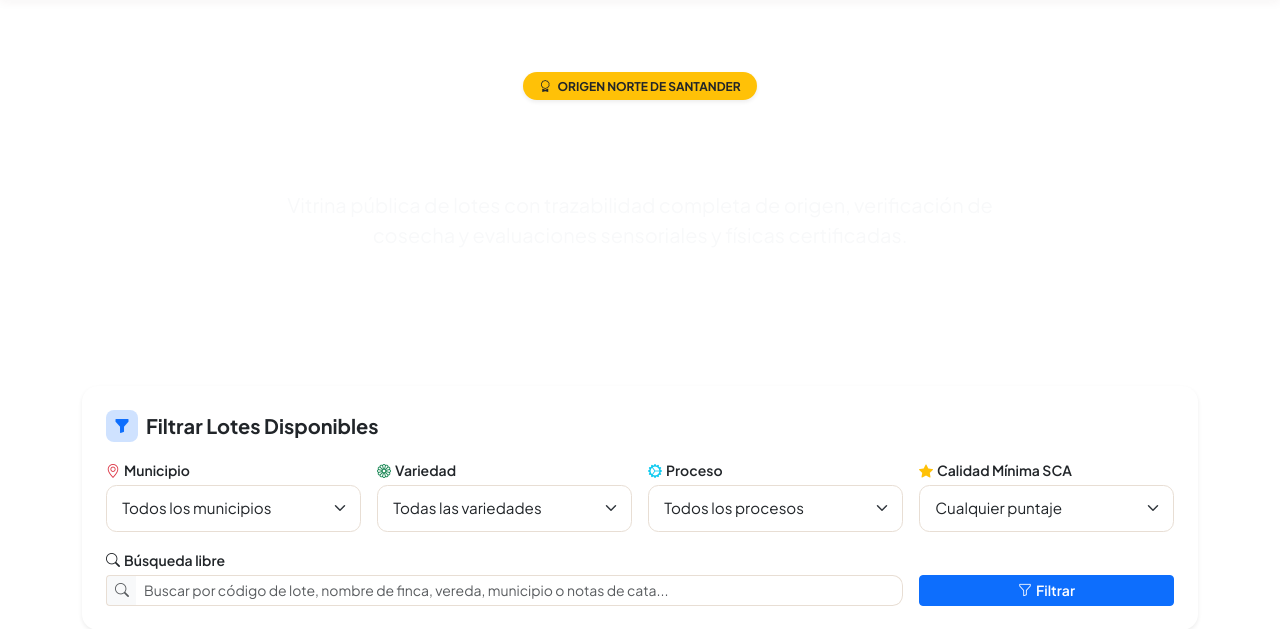
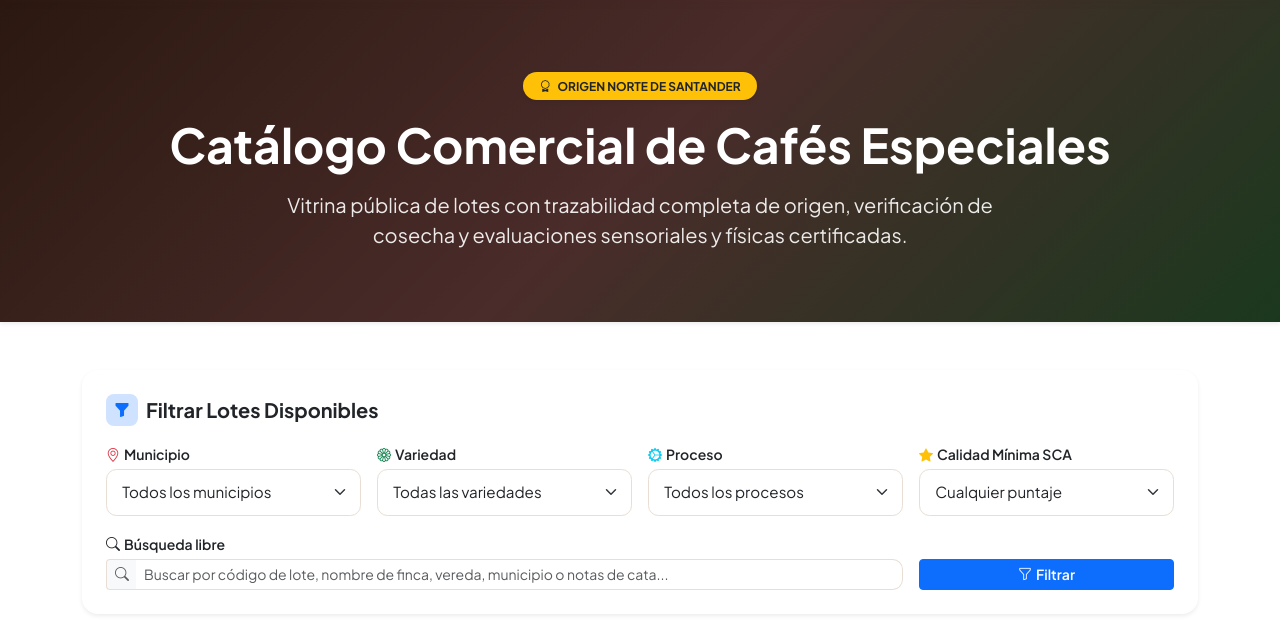
Before and after one commit to JFernandoMC-1151598/Cafe-Pergamo, a Django app: page /catalogo/ in a window 1280 px wide. Shown: the part 73-702 px from the top of the page. Run offline with Django 5.2, Linux system fonts and the light colour scheme; data comes from the database, SQL or seed files in the repository; data that the repository does not hold is empty; parts of the project's set-up code (start-up, migrations or seed data) failed here and were passed over.

Commit message:
fix(catalogo): corregir contraste y fondo del hero banner institucional

```diff
--- a/templates/usuarios/catalogo.html
+++ b/templates/usuarios/catalogo.html
@@ -5,13 +5,13 @@
 
 {% block content %}
 <!-- Hero Section -->
-<section class="py-5 bg-gradient text-white position-relative" style="background: linear-gradient(135deg, #1f2937 0%, #374151 50%, #1e1b4b 100%);">
+<section class="py-5 position-relative shadow-sm" style="background: linear-gradient(135deg, #2B1810 0%, #4A2C2A 50%, #1B381E 100%) !important; color: #ffffff !important;">
     <div class="container py-4 text-center">
         <span class="badge bg-warning text-dark px-3 py-2 rounded-pill fw-bold text-uppercase mb-3 shadow-sm">
             <i class="bi bi-award me-1"></i> Origen Norte de Santander
         </span>
-        <h1 class="display-5 fw-bold mb-3">Catálogo Comercial de Cafés Especiales</h1>
-        <p class="lead text-light opacity-90 mx-auto" style="max-width: 720px;">
+        <h1 class="display-5 fw-bold mb-3" style="color: #ffffff !important;">Catálogo Comercial de Cafés Especiales</h1>
+        <p class="lead mx-auto mb-0" style="color: rgba(255, 255, 255, 0.9) !important; max-width: 720px;">
             Vitrina pública de lotes con trazabilidad completa de origen, verificación de cosecha y evaluaciones sensoriales y físicas certificadas.
         </p>
     </div>
```
